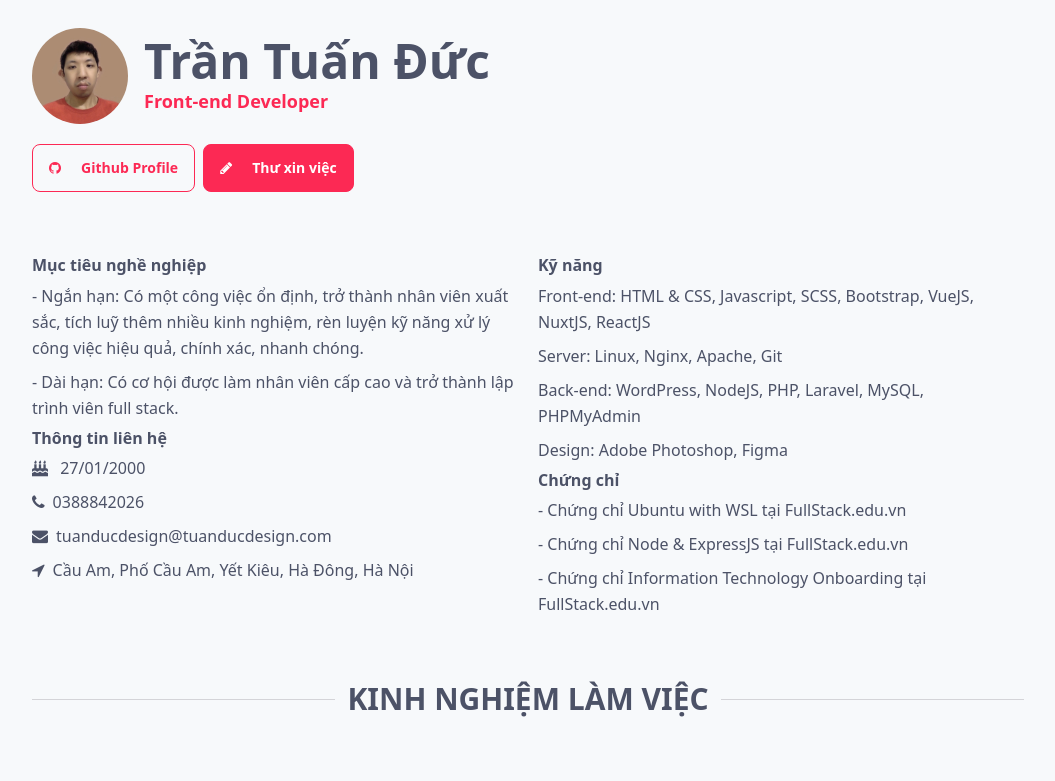
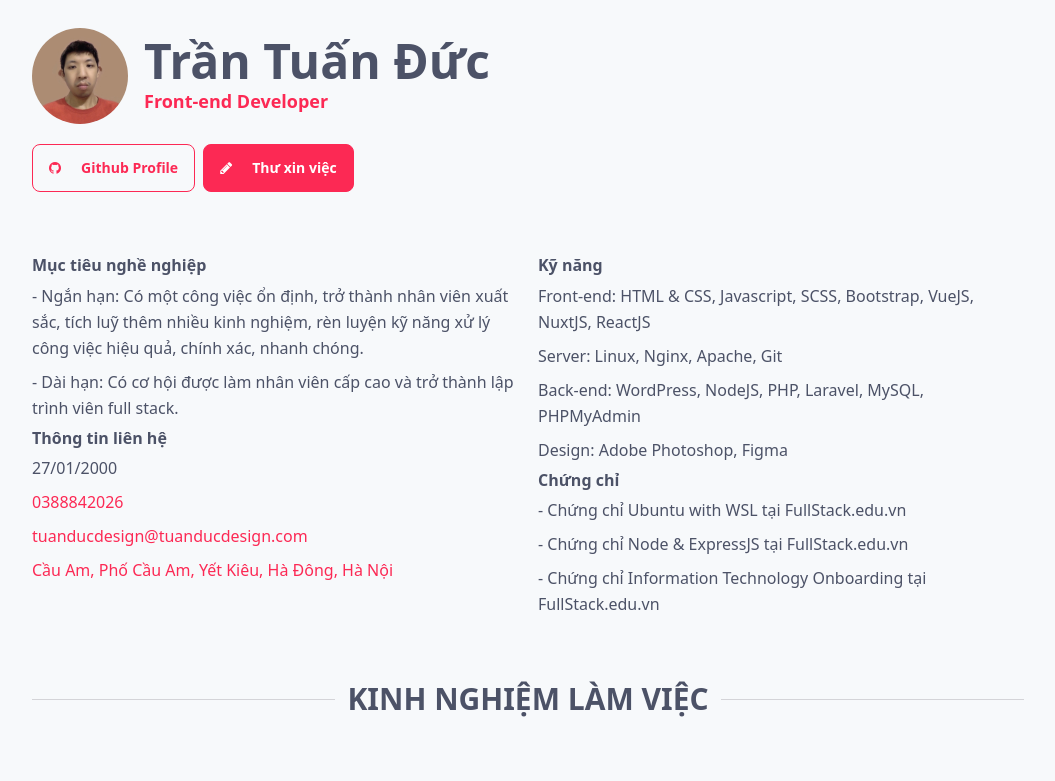
Before and after one commit to tuanductran/cv, a Vue app: page / in a window 1280 px wide. Shown: the top 781 px of the page, without its empty margins (112-1167 px from the left). Built offline with nearby package versions, Linux system fonts and the light colour scheme.

Commit message:
Update index.vue

```diff
--- a/src/views/About/index.vue
+++ b/src/views/About/index.vue
@@ -47,24 +47,21 @@
                </h2>
                <!-- contacts info -->
                <p class="leading-relaxed mb-2 last:mb-0" v-for="contactinfo_birthday, k in about.contactinfo_birthday" :key="`contactinfo_birthday-${ k }`">
-                  <i class="fa fa-birthday-cake mr-2" /> {{ contactinfo_birthday }}
+                  {{ contactinfo_birthday }}
                </p>
                <p class="leading-relaxed mb-2 last:mb-0" v-for="contactinfo_phone, k in about.contactinfo_phone" :key="`contactinfo_phone-${ k }`">
                   <a :href="`tel:${ contactinfo_phone }`">
-                    <i class="fa fa-phone mr-2" />
-                    <span class="text-main-body">{{ contactinfo_phone }}</span>
+                    <span class="text-main-color">{{ contactinfo_phone }}</span>
                   </a>
                </p>
                <p class="leading-relaxed mb-2 last:mb-0" v-for="contactinfo_email, k in about.contactinfo_email" :key="`contactinfo_email-${ k }`">
                   <a :href="`mailto:${ contactinfo_email }`">
-                    <i class="fa fa-envelope mr-2" />
-                    <span class="text-main-body">{{ contactinfo_email }}</span>
+                    <span class="text-main-color">{{ contactinfo_email }}</span>
                   </a>
                </p>
                <p class="leading-relaxed mb-2 last:mb-0" v-for="contactinfo_address, k in about.contactinfo_address" :key="`contactinfo_address-${ k }`">
                   <a :href="`https://www.google.com.vn/search?q=${ contactinfo_address }`" target="_blank">
-                    <i class="fa fa-location-arrow mr-2" />
-                    <span class="text-main-body">{{ contactinfo_address }}</span>
+                    <span class="text-main-color">{{ contactinfo_address }}</span>
                   </a>
                </p>
             </div>
```
